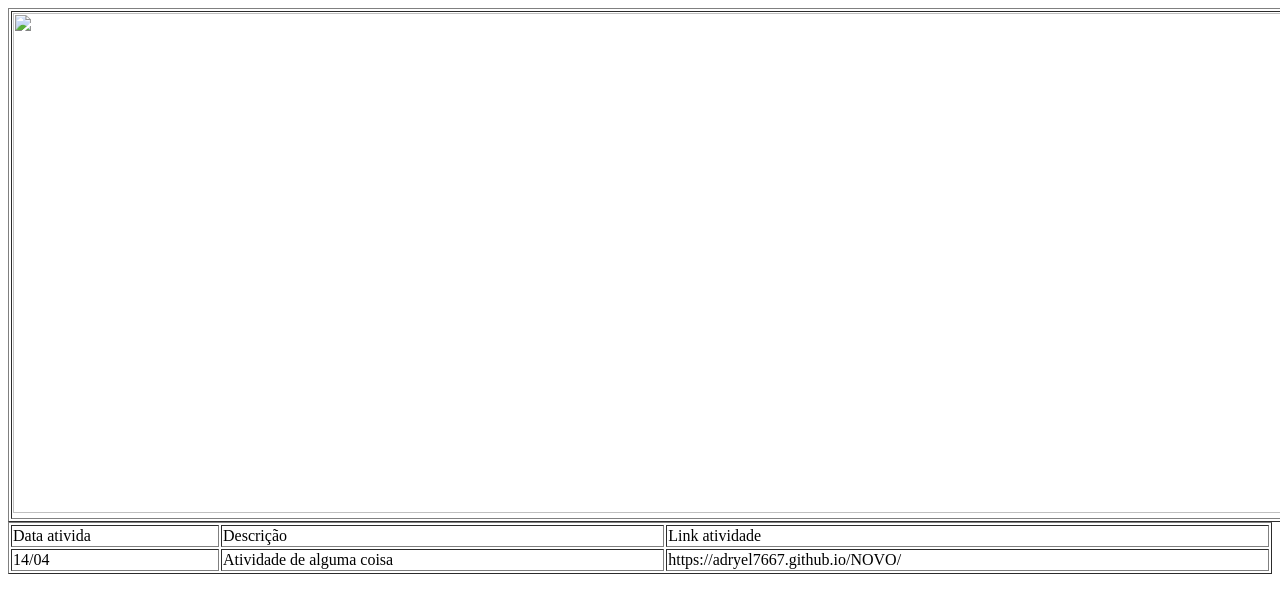
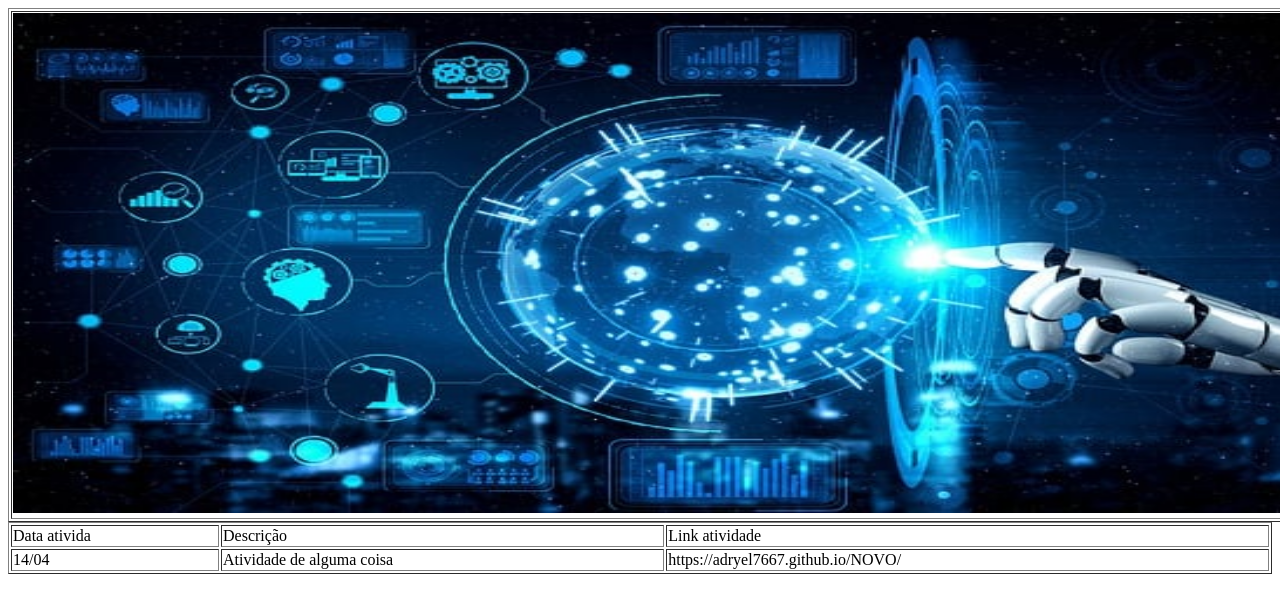
Before and after one commit to adryel7667/NOVO, a plain HTML site: page index.html in a window 1280 px wide. Shown: the top 610 px of the page. Drawn offline with Linux system fonts and the light colour scheme.

Commit message:
index.html

```diff
--- a/index.html
+++ b/index.html
@@ -8,7 +8,7 @@
 <body>
  	<table border="1" align="center" width="100% " height=" 100%">
  		<tr>
- 			<td><img src="info.jpg" width="1500px" height="500px"> </td>
+ 			<td><img src="img/info.jpg" width="1500px" height="500px"> </td>
  		</tr>
  	</table>
  	<table border="1" align="center" width="100% " height=" 100%">
```
